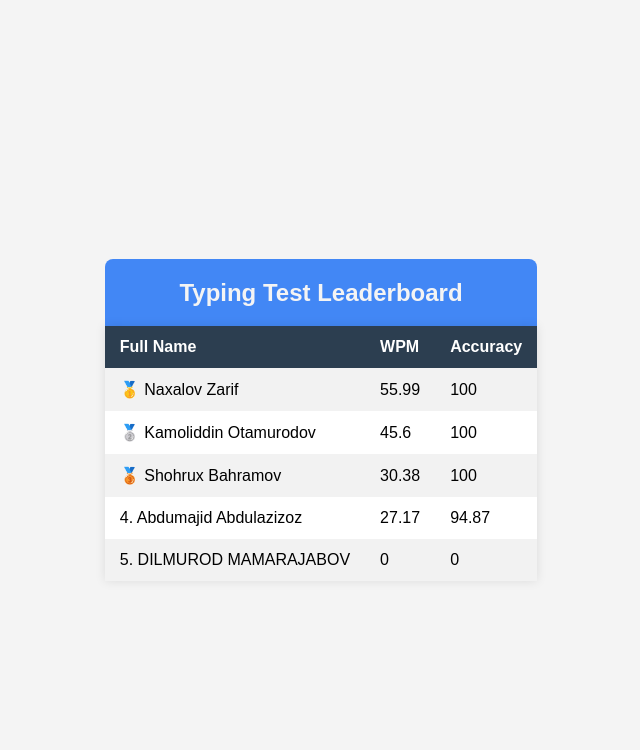
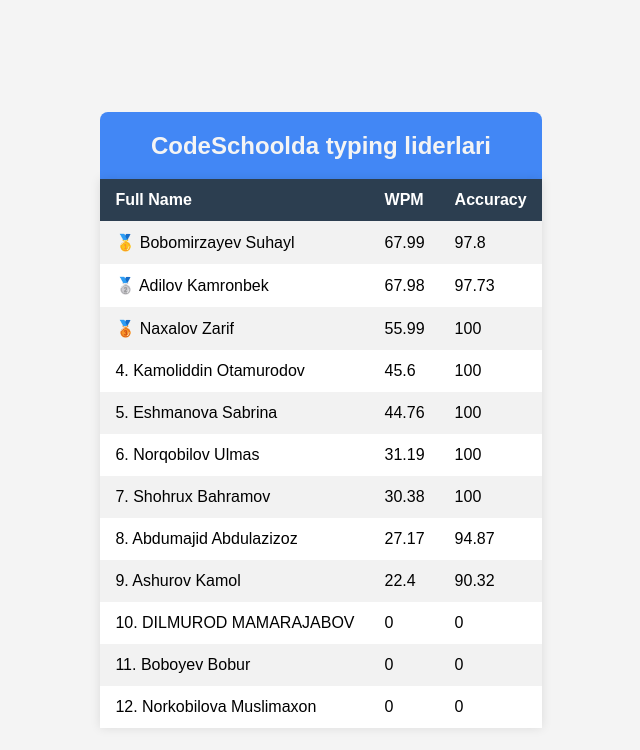
Before and after one commit to khakimovallamurod/monkeytype, a plain HTML site: page index.html in a window 1280 px wide. Shown: the top 750 px of the page, without its empty margins (339-979 px from the left). Drawn offline with Linux system fonts and the light colour scheme.

Commit message:
add title

```diff
--- a/index.html
+++ b/index.html
@@ -9,7 +9,7 @@
     </head>
     <body>
         <div>
-            <h2>Typing Test Leaderboard</h2>
+            <h2>CodeSchoolda typing liderlari</h2>
             <table>
                 <tr>
                     <th>Full Name</th>
@@ -18,31 +18,73 @@
                 </tr>
 
             <tr>
-                <td>🥇 Naxalov Zarif</td>
+                <td>🥇 Bobomirzayev Suhayl</td>
+                <td>67.99</td>
+                <td>97.8</td>
+            </tr>
+
+            <tr>
+                <td>🥈 Adilov Kamronbek</td>
+                <td>67.98</td>
+                <td>97.73</td>
+            </tr>
+
+            <tr>
+                <td>🥉 Naxalov Zarif</td>
                 <td>55.99</td>
                 <td>100</td>
             </tr>
 
             <tr>
-                <td>🥈 Kamoliddin Otamurodov</td>
+                <td>4. Kamoliddin Otamurodov</td>
                 <td>45.6</td>
                 <td>100</td>
             </tr>
 
             <tr>
-                <td>🥉 Shohrux Bahramov</td>
+                <td>5. Eshmanova Sabrina</td>
+                <td>44.76</td>
+                <td>100</td>
+            </tr>
+
+            <tr>
+                <td>6. Norqobilov Ulmas</td>
+                <td>31.19</td>
+                <td>100</td>
+            </tr>
+
+            <tr>
+                <td>7. Shohrux Bahramov</td>
                 <td>30.38</td>
                 <td>100</td>
             </tr>
 
             <tr>
-                <td>4. Abdumajid Abdulazizoz</td>
+                <td>8. Abdumajid Abdulazizoz</td>
                 <td>27.17</td>
                 <td>94.87</td>
             </tr>
 
             <tr>
-                <td>5. DILMUROD MAMARAJABOV</td>
+                <td>9. Ashurov Kamol</td>
+                <td>22.4</td>
+                <td>90.32</td>
+            </tr>
+
+            <tr>
+                <td>10. DILMUROD MAMARAJABOV</td>
+                <td>0</td>
+                <td>0</td>
+            </tr>
+
+            <tr>
+                <td>11. Boboyev Bobur</td>
+                <td>0</td>
+                <td>0</td>
+            </tr>
+
+            <tr>
+                <td>12. Norkobilova Muslimaxon</td>
                 <td>0</td>
                 <td>0</td>
             </tr>
```
Also changed, not shown: monkeytype.csv (+7 -0 lines), monkeytype_results.jpg, 1 other file.
